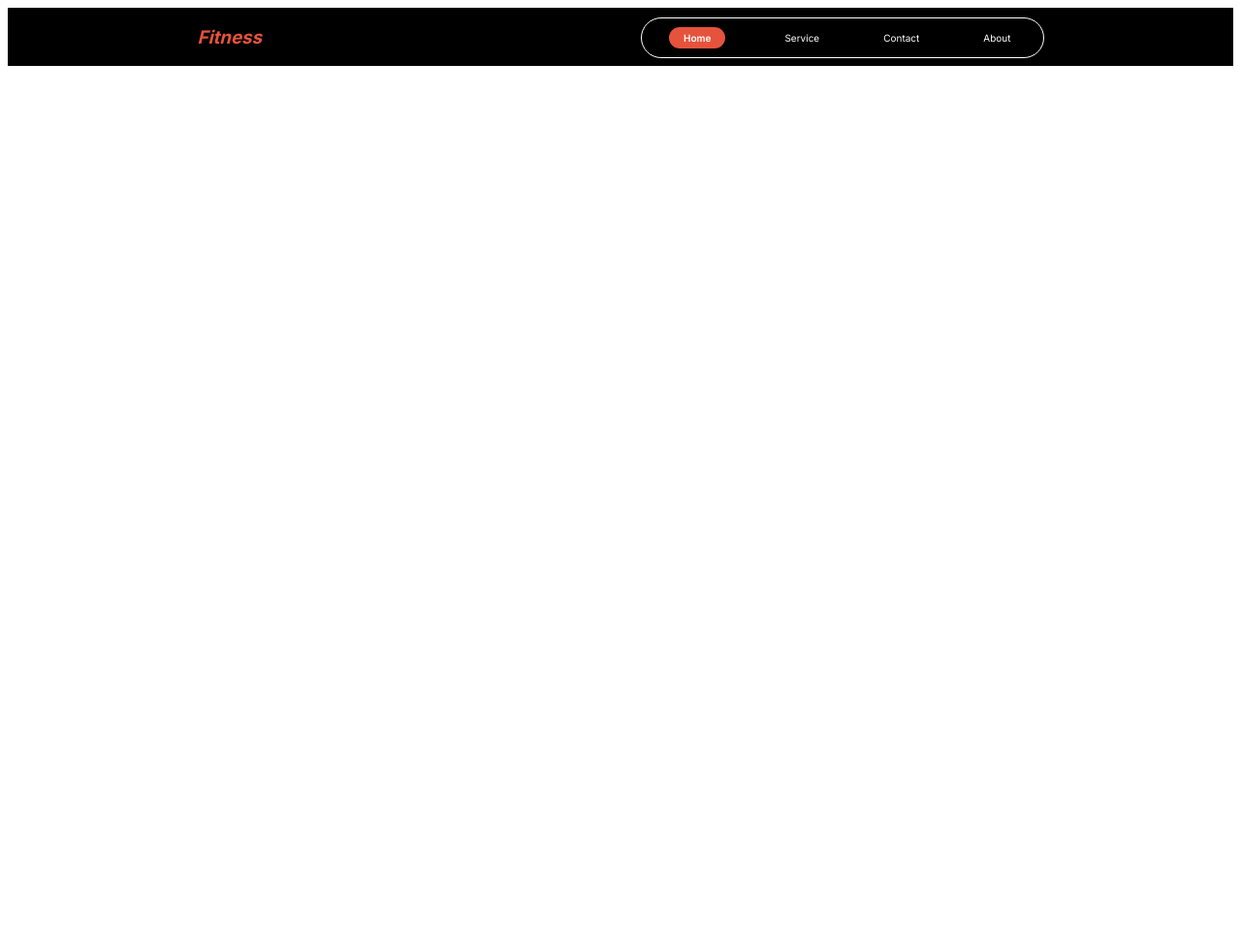
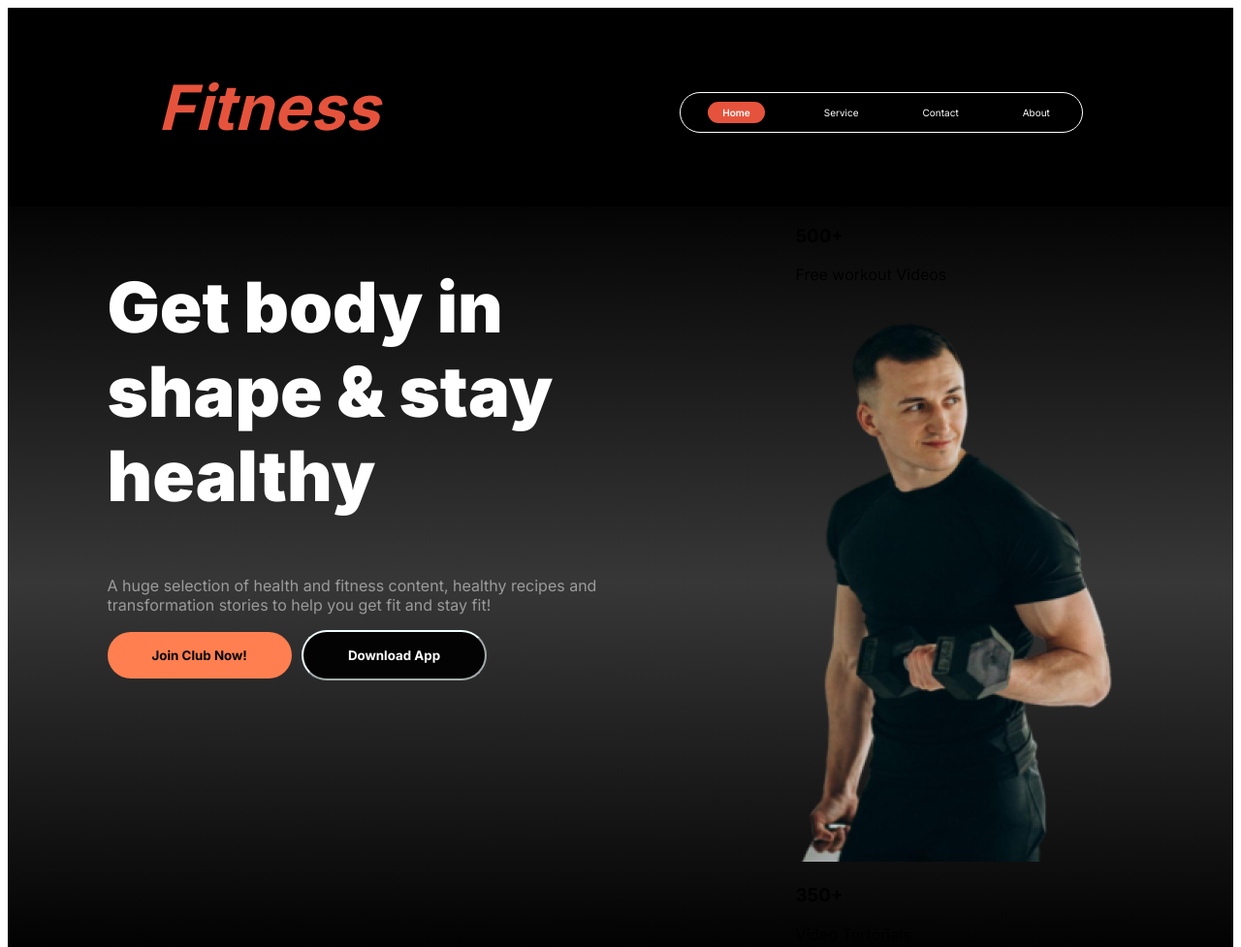
Before and after one commit to Shahin11cuet/fitness-website, a plain HTML site: page index.html in a window 1280 px wide. Shown: the top 977 px of the page at 97% size. Before the commit the page ends 800 px from the top, so only its background shows below. Drawn offline with Linux system fonts and the light colour scheme.

Commit message:
Banner Commit

```diff
--- a/index.html
+++ b/index.html
@@ -25,7 +25,27 @@
 
 </nav>
 
+         <section class="banner">
+           <div>
+            <h1 class="banner-title">Get body in<br><span>shape</span> & stay<br>healthy</h1>
+           <p class="banner-description">A huge selection of health and fitness content, healthy recipes and<br>transformation stories to help you get fit and stay fit!</p>
+           <div><button class="btn-01">Join Club Now!</button><button class="btn-02">Download App</button></div>
 
+           </div>
+           <div>
+              <div>
+                <h3>500+</h3>
+              <p>Free workout Videos</p>
+            </div>
+            <img src="./images/Images 2.png" alt="">
+              <div>
+                <h3>350+</h3>
+              <p>Video Turtorials</p>
+            </div>
+           </div>
+
+
+         </section>
 
 
     </Header>
--- a/styles/assignment.css
+++ b/styles/assignment.css
@@ -16,13 +16,14 @@
     display: flex;
     justify-content: space-around;
     background-color: black;
+    align-items: center;
 
 
 }
 .text01{
 
     font-style: italic;
-    font-size: 36;
+    font-size: 4rem;
     font-weight: bolder;
     color: rgba(230, 83, 60, 1);
 
@@ -65,11 +66,59 @@
     font-weight: 600;
     border-radius: 30px;
     padding: 5px 15px;
+}
 
-.navbar-bg{
+.navbar-bg,.banner{
 
    max-width: 1440px;
    margin: 0 auto;
 
 
 }
+/*banner Section*/
+.banner{
+
+    display: flex;
+    justify-content: space-around;
+    background-image: linear-gradient(to bottom, #040404, #383737, black);
+}
+
+.banner-title{
+
+   font-size: 4.5rem;
+   font-weight: 900;
+   color: white;
+
+}
+.banner-description{
+
+    font-size: 16px;
+    color: rgba(255, 255, 255, 0.5);
+
+}
+
+
+.btn-01{
+
+      font-family: inherit;
+      font-weight: 700;
+      padding: 16px 46px;
+      border-style: none;
+      border-radius: 40px;
+      background-color: coral;
+
+
+}
+.btn-02{
+
+    font-family: inherit;
+    font-weight: 700;
+    color: white;
+    padding: 16px 46px;
+    border-color: azure;
+    border-radius: 40px;
+    background-color: rgb(3, 3, 3);
+    margin-left: 10px;
+
+
+}
```
